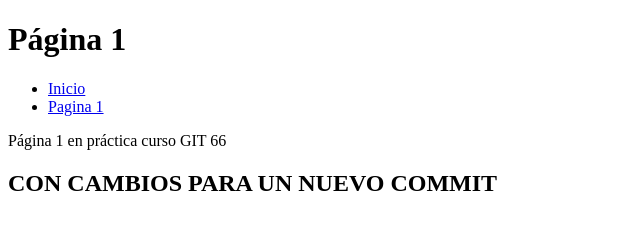
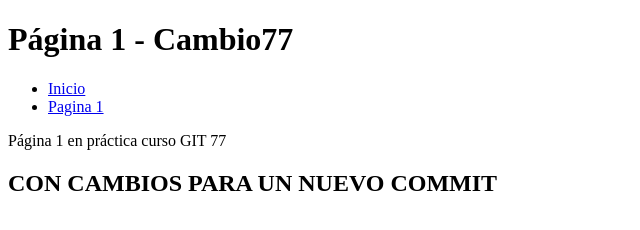
Before and after one commit to javibonweb/testeando, a plain HTML site: page pagina1.html in a window 1280 px wide. Shown: the whole page, without its empty margins (0-640 px from the left). Drawn offline with Linux system fonts and the light colour scheme.

Commit message:
Cambio 77

```diff
--- a/pagina1.html
+++ b/pagina1.html
@@ -7,12 +7,12 @@
 </head>
 
 <body>
-    <h1>Página 1</h1>
+    <h1>Página 1 - Cambio77</h1>
     <ul>
         <li><a href="index.html">Inicio</a></li>
         <li><a href="pagina1.html">Pagina 1</a></li>
     </ul>
-    <p>Página 1 en práctica curso GIT 66</p>
+    <p>Página 1 en práctica curso GIT 77</p>
     <h2>CON CAMBIOS PARA UN NUEVO COMMIT</h2>
 </body>
 
```
Also changed, not shown: index.html (+1 -1 lines).
